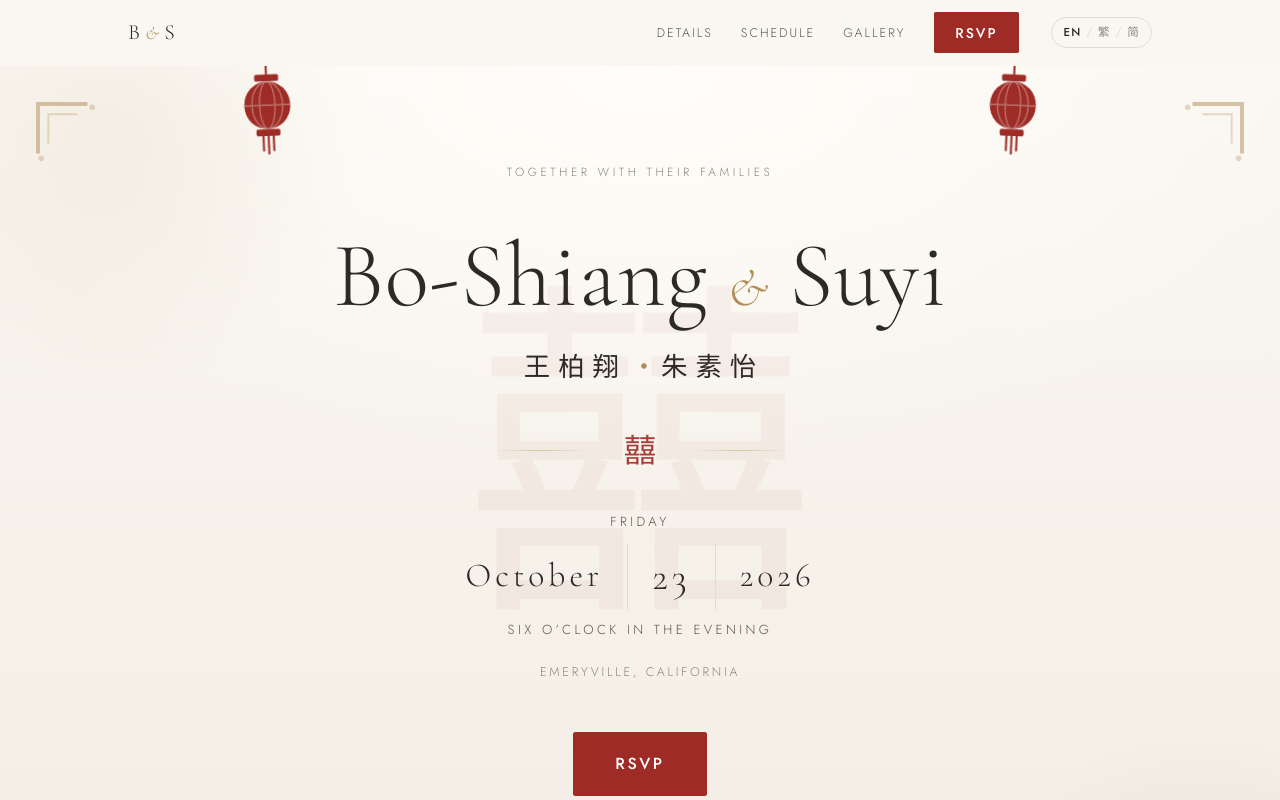
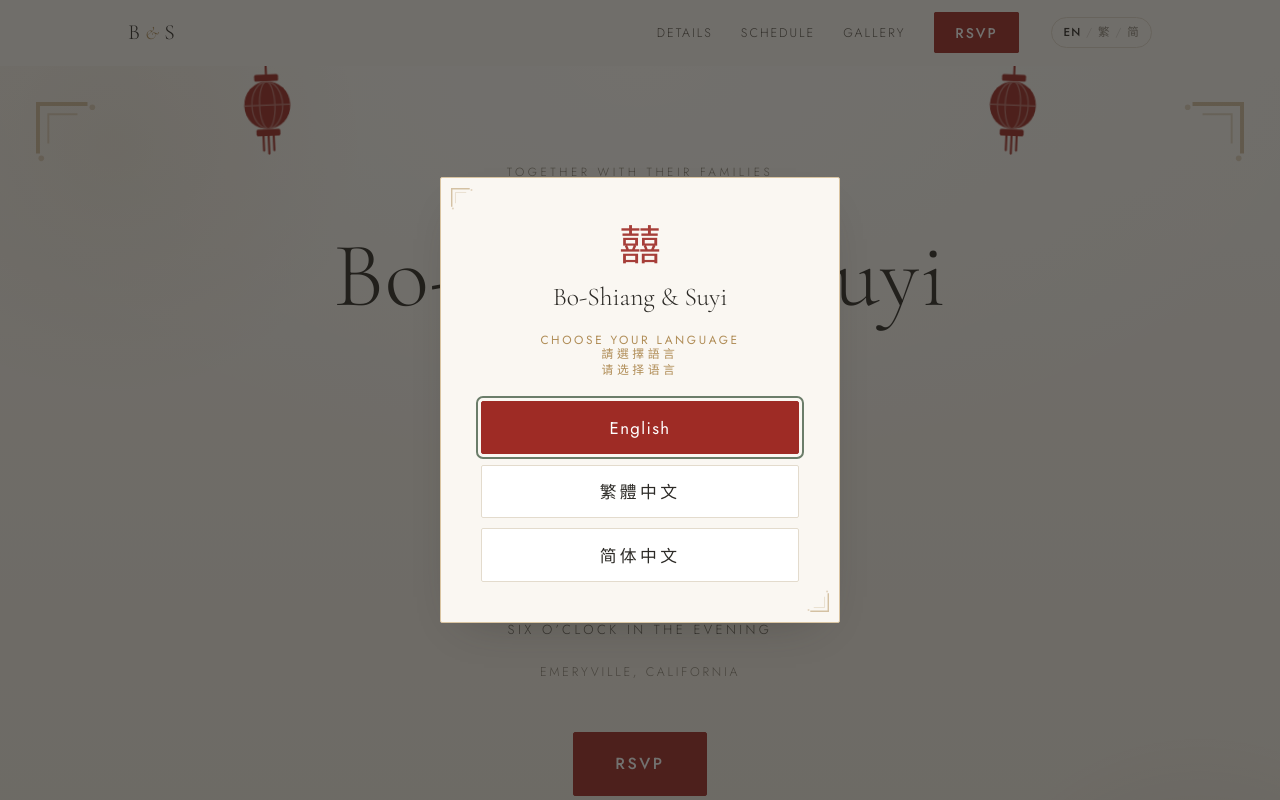
Before and after one commit to Bernard3073/wedding_website, a plain HTML site: page index.html in a window 1280 px wide. Shown: the top 800 px of the page. Drawn offline with nearby package versions, Linux system fonts and the light colour scheme.

Commit message:
Add language picker dialog for trilingual support on every visit

```diff
--- a/assets/css/styles.css
+++ b/assets/css/styles.css
@@ -396,6 +396,61 @@ a:hover { color: var(--gold); }
 .lightbox__nav--next { right: clamp(.25rem, 2vw, 1.5rem); }
 .lightbox__close:hover, .lightbox__nav:hover { color: var(--gold-soft); }
 
+/* Language picker — shown on every visit */
+.lang-picker {
+  width: min(100% - 2rem, 25rem); max-width: none;
+  padding: clamp(2.25rem, 7vw, 3rem) clamp(1.5rem, 6vw, 2.5rem) clamp(2rem, 6vw, 2.5rem);
+  background: var(--cream); color: var(--ink);
+  border: 1px solid var(--gold-soft); border-radius: var(--radius);
+  box-shadow: var(--shadow);
+  text-align: center;
+}
+.lang-picker::backdrop { background: rgba(28, 26, 23, .62); }
+.lang-picker[open]           { animation: picker-in .5s ease both; }
+.lang-picker[open]::backdrop { animation: picker-fade .5s ease both; }
+@keyframes picker-in   { from { opacity: 0; transform: translateY(14px); } }
+@keyframes picker-fade { from { opacity: 0; } }
+@media (prefers-reduced-motion: reduce) {
+  .lang-picker[open], .lang-picker[open]::backdrop { animation: none; }
+}
+
+.lang-picker__corner {
+  position: absolute; width: 2rem; aspect-ratio: 1;
+  color: var(--gold); opacity: .5; fill: currentColor; pointer-events: none;
+}
+.lang-picker__corner--tl { top: .6rem; left: .6rem; }
+.lang-picker__corner--br { bottom: .6rem; right: .6rem; transform: scale(-1); }
+
+.lang-picker__xi { display: block; font-style: normal; font-size: 2.6rem; color: var(--red); opacity: .9; }
+.lang-picker__names {
+  margin: .9rem 0 1.25rem;
+  font-family: var(--font-display); font-size: 1.6rem; line-height: 1.2;
+}
+.lang-picker__title {
+  display: flex; flex-direction: column; gap: .1rem;
+  margin-bottom: 1.5rem;
+  font-family: var(--font-body); font-size: .74rem; font-weight: 400;
+  letter-spacing: .22em; text-transform: uppercase; color: var(--gold);
+}
+.lang-picker__title [lang^="zh"] {
+  font-family: "Noto Serif TC", "PingFang TC", "Songti TC", serif; letter-spacing: .3em;
+}
+.lang-picker__title [lang="zh-Hans"] { font-family: "Noto Serif SC", "PingFang SC", "Songti SC", serif; }
+
+.lang-picker__opts { display: grid; gap: .65rem; }
+.lang-picker__opt {
+  cursor: pointer; width: 100%;
+  padding: .85rem 1rem;
+  background: var(--paper); color: var(--ink);
+  border: 1px solid var(--line); border-radius: var(--radius);
+  font-family: var(--font-body); font-size: 1.05rem; font-weight: 400; letter-spacing: .08em;
+  transition: background .25s, color .25s, border-color .25s;
+}
+.lang-picker__opt[lang="zh-Hant"] { font-family: "Noto Serif TC", "PingFang TC", "Songti TC", serif; letter-spacing: .2em; }
+.lang-picker__opt[lang="zh-Hans"] { font-family: "Noto Serif SC", "PingFang SC", "Songti SC", serif; letter-spacing: .2em; }
+.lang-picker__opt:hover,
+.lang-picker__opt:focus-visible { background: var(--red); border-color: var(--red); color: #fff; }
+
 /* ============================ Forms ============================ */
 .form { display: grid; gap: 1.5rem; }
 .field { display: grid; gap: .45rem; border: 0; padding: 0; margin: 0; min-width: 0; }
--- a/assets/js/main.js
+++ b/assets/js/main.js
@@ -102,6 +102,21 @@
 
   var savedLang = store("wedding-lang");
   setLang(savedLang || browserLang(), Boolean(savedLang));
+
+  // Ask on every visit. The last saved choice (or, first time, the browser's
+  // guess) is already applied behind the dialog and holds focus, so Escape
+  // keeps it.
+  var picker = $("#lang-picker");
+  if (picker && typeof picker.showModal === "function") {
+    picker.addEventListener("close", function () {
+      document.body.style.overflow = "";
+      setLang(picker.returnValue || lang);
+    });
+    picker.showModal();
+    document.body.style.overflow = "hidden";
+    var guess = $('.lang-picker__opt[value="' + lang + '"]', picker);
+    if (guess) guess.focus();
+  }
 
   var langToggle = $("#lang-toggle");
   if (langToggle) {
--- a/index.html
+++ b/index.html
@@ -109,6 +109,25 @@
   </symbol>
 
 </defs></svg>
+
+<!-- Language picker. Opened by main.js on every visit; trilingual on
+     purpose, so it carries no data-i18n keys. -->
+<dialog class="lang-picker" id="lang-picker" aria-labelledby="lang-picker-title">
+  <svg class="lang-picker__corner lang-picker__corner--tl" aria-hidden="true"><use href="#orn-corner"/></svg>
+  <svg class="lang-picker__corner lang-picker__corner--br" aria-hidden="true"><use href="#orn-corner"/></svg>
+  <i class="xi lang-picker__xi" aria-hidden="true">囍</i>
+  <p class="lang-picker__names">Bo-Shiang &amp; Suyi</p>
+  <h2 class="lang-picker__title" id="lang-picker-title">
+    <span lang="en">Choose your language</span>
+    <span lang="zh-Hant">請選擇語言</span>
+    <span lang="zh-Hans">请选择语言</span>
+  </h2>
+  <form class="lang-picker__opts" method="dialog">
+    <button class="lang-picker__opt" value="en" lang="en">English</button>
+    <button class="lang-picker__opt" value="zh-Hant" lang="zh-Hant">繁體中文</button>
+    <button class="lang-picker__opt" value="zh-Hans" lang="zh-Hans">简体中文</button>
+  </form>
+</dialog>
 
 <a class="skip-link" href="#main" data-i18n="nav.skip">Skip to content</a>
 
```
Also changed, not shown: 1 other file.
